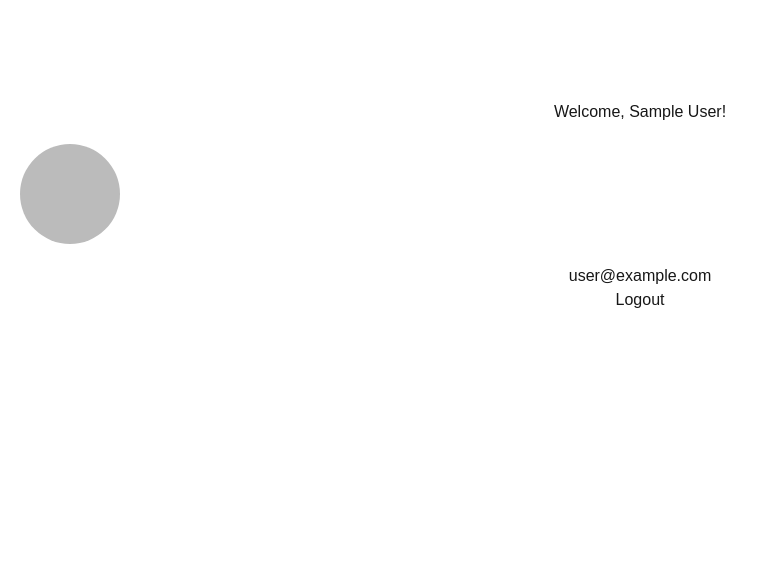
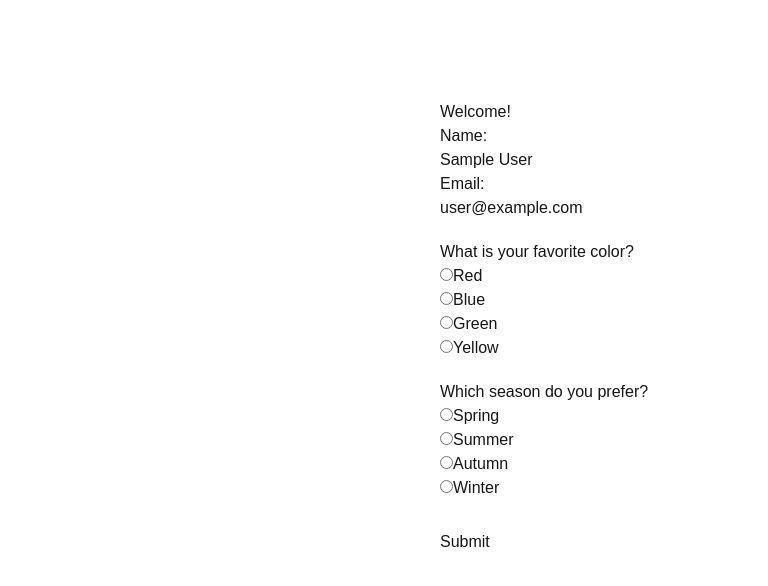
Before and after one commit to divyansh-1009/Destyn-Project, a Next.js app: page /welcome in a window 1280 px wide. Shown: the top 586 px of the page, without its empty margins (0-768 px from the left). Built offline with nearby package versions, Linux system fonts and the light colour scheme; no server answers; sample sign-in values are in the browser's storage.

Commit message:
chore(api): implement backend API routes and optimize data handling
- mongodb connected

```diff
--- /dev/null
+++ b/src/app/api/submit-form/route.ts
@@ -0,0 +1,23 @@
+import { NextRequest, NextResponse } from "next/server";
+import clientPromise from "@/lib/mongodb";
+
+export async function POST(req: NextRequest) {
+  try {
+    const { name, email, answers } = await req.json();
+    if (!name || !email || !answers) {
+      return NextResponse.json({ error: "Missing fields" }, { status: 400 });
+    }
+    const client = await clientPromise;
+    // Use the "datingapp" database
+    const db = client.db("datingapp");
+    await db.collection("responses").insertOne({
+      name,
+      email,
+      answers,
+      createdAt: new Date(),
+    });
+    return NextResponse.json({ success: true });
+  } catch (err) {
+    return NextResponse.json({ error: "Server error" }, { status: 500 });
+  }
+}
--- a/src/app/welcome/page.tsx
+++ b/src/app/welcome/page.tsx
@@ -1,12 +1,27 @@
 "use client";
 
-import { useSession, signOut } from "next-auth/react";
-import { useEffect } from "react";
+import { useSession } from "next-auth/react";
+import { useEffect, useState } from "react";
 import { useRouter } from "next/navigation";
+
+const QUESTIONS = [
+  {
+    id: "q1",
+    question: "What is your favorite color?",
+    options: ["Red", "Blue", "Green", "Yellow"],
+  },
+  {
+    id: "q2",
+    question: "Which season do you prefer?",
+    options: ["Spring", "Summer", "Autumn", "Winter"],
+  },
+];
 
 export default function WelcomePage() {
   const { data: session, status } = useSession();
   const router = useRouter();
+  const [answers, setAnswers] = useState<{ [key: string]: string }>({});
+  const [submitted, setSubmitted] = useState(false);
 
   useEffect(() => {
     if (status === "unauthenticated") {
@@ -15,17 +30,61 @@ export default function WelcomePage() {
   }, [status]);
 
   if (status === "loading") return <p>Loading...</p>;
+  if (!session?.user) return null;
+
+  const handleChange = (qid: string, value: string) => {
+    setAnswers((prev) => ({ ...prev, [qid]: value }));
+  };
+
+  const handleSubmit = async (e: React.FormEvent) => {
+    e.preventDefault();
+    await fetch("/api/submit-form", {
+      method: "POST",
+      headers: { "Content-Type": "application/json" },
+      body: JSON.stringify({
+        name: session.user.name,
+        email: session.user.email,
+        answers,
+      }),
+    });
+    setSubmitted(true);
+  };
+
+  if (submitted) return <p>Thank you for submitting the form!</p>;
 
   return (
-    <div style={{ textAlign: "center", marginTop: "100px" }}>
-      <h1>Welcome, {session?.user?.name}!</h1>
-      <img
-        src={session?.user?.image || ""}
-        alt="Profile"
-        style={{ borderRadius: "50%", width: "100px", margin: "20px" }}
-      />
-      <p>{session?.user?.email}</p>
-      <button onClick={() => signOut()}>Logout</button>
-    </div>
+    <form
+      onSubmit={handleSubmit}
+      style={{ maxWidth: 400, margin: "100px auto", textAlign: "left" }}
+    >
+      <h2>Welcome!</h2>
+      <div>
+        <label>Name:</label>
+        <input value={session.user.name || ""} readOnly style={{ width: "100%" }} />
+      </div>
+      <div>
+        <label>Email:</label>
+        <input value={session.user.email || ""} readOnly style={{ width: "100%" }} />
+      </div>
+      {QUESTIONS.map((q) => (
+        <div key={q.id} style={{ marginTop: 20 }}>
+          <label>{q.question}</label>
+          {q.options.map((opt) => (
+            <div key={opt}>
+              <input
+                type="radio"
+                name={q.id}
+                value={opt}
+                checked={answers[q.id] === opt}
+                onChange={() => handleChange(q.id, opt)}
+                required
+              />
+              {opt}
+            </div>
+          ))}
+        </div>
+      ))}
+      <button type="submit" style={{ marginTop: 30 }}>Submit</button>
+    </form>
   );
 }
--- a/src/lib/mongodb.ts
+++ b/src/lib/mongodb.ts
@@ -6,17 +6,29 @@ declare global {
 
 import { MongoClient } from "mongodb";
 
-const uri = process.env.MONGODB_URI!;
+const uri = process.env.MONGODB_URI as string;
 const options = {};
 
 let client;
 let clientPromise: Promise<MongoClient>;
 
-if (!global._mongoClientPromise) {
+if (!process.env.MONGODB_URI) {
+  throw new Error("Please add your MongoDB URI to .env.local");
+}
+
+if (process.env.NODE_ENV === "development") {
+  // In development mode, use a global variable so that the value
+  // is preserved across module reloads caused by HMR (Hot Module Replacement).
+  if (!(global as any)._mongoClientPromise) {
+    client = new MongoClient(uri, options);
+    (global as any)._mongoClientPromise = client.connect();
+  }
+  clientPromise = (global as any)._mongoClientPromise;
+} else {
+  // In production mode, it's best to not use a global variable.
   client = new MongoClient(uri, options);
-  global._mongoClientPromise = client.connect();
+  clientPromise = client.connect();
 }
-clientPromise = global._mongoClientPromise;
 
 export default clientPromise;
 
```
